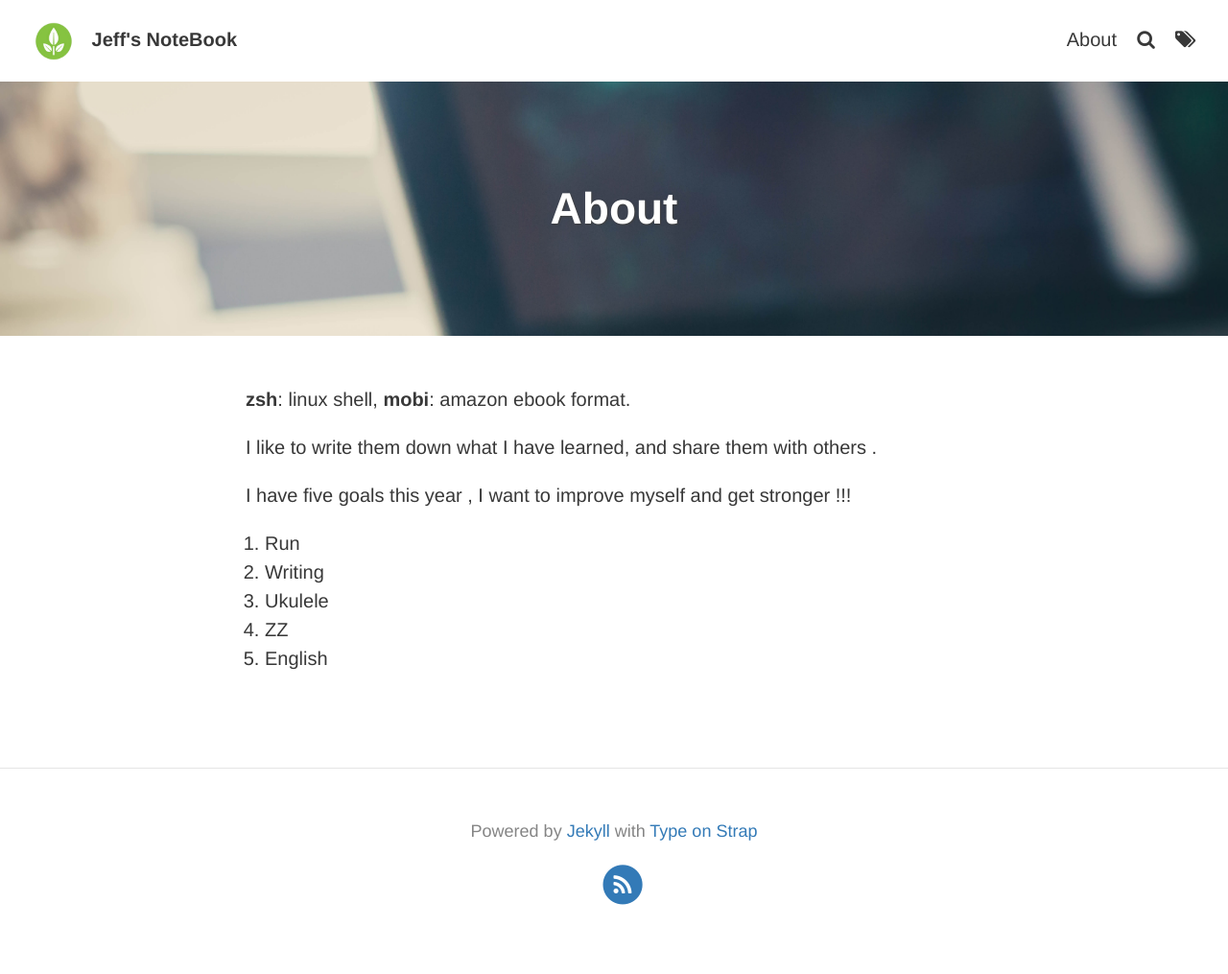
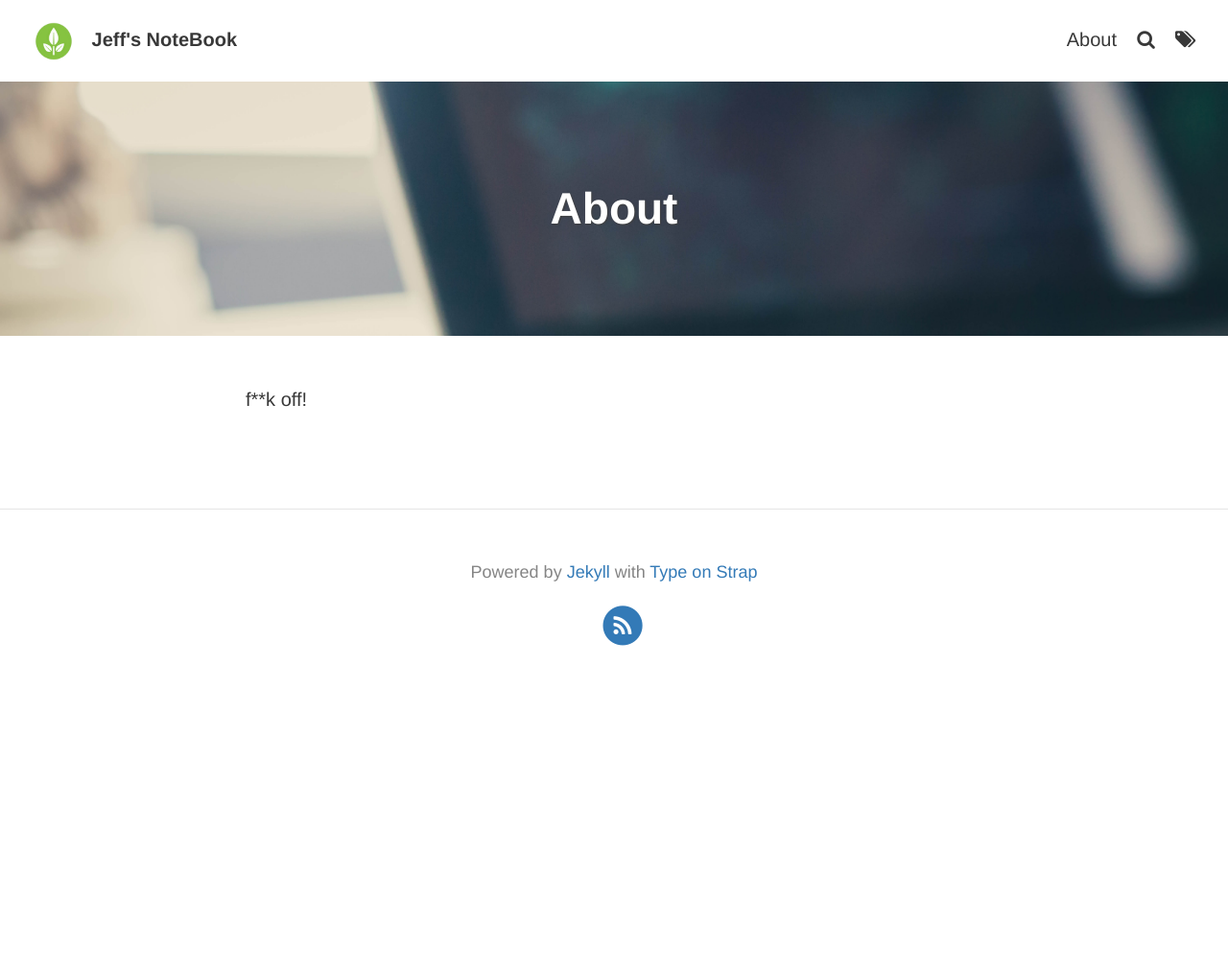
Before and after one commit to pwmake/notebook, a Jekyll site: the page built from pages/about.md, in a window 1280 px wide. Shown: the whole page at 96% size. Built offline with Jekyll 4.4.1, drawn with Linux system fonts in a browser that asks for light colours; some web fonts are replaced; after the commit the page ends 900 px from its top, so only the background shows below that.

Commit message:
empty about page content

```diff
--- a/pages/about.md
+++ b/pages/about.md
@@ -5,14 +5,5 @@ permalink: /about/
 feature-img: "assets/img/pexels/computer3.jpeg"
 ---
 
-**zsh**: linux shell,  **mobi**: amazon ebook format.
 
-I like to write them down what I have learned, and share them with others .
-
-I have five goals this year , I want to improve myself and get stronger !!!
-
-1. Run
-2. Writing
-3. Ukulele
-4. ZZ
-5. English
+f**k off!
```
